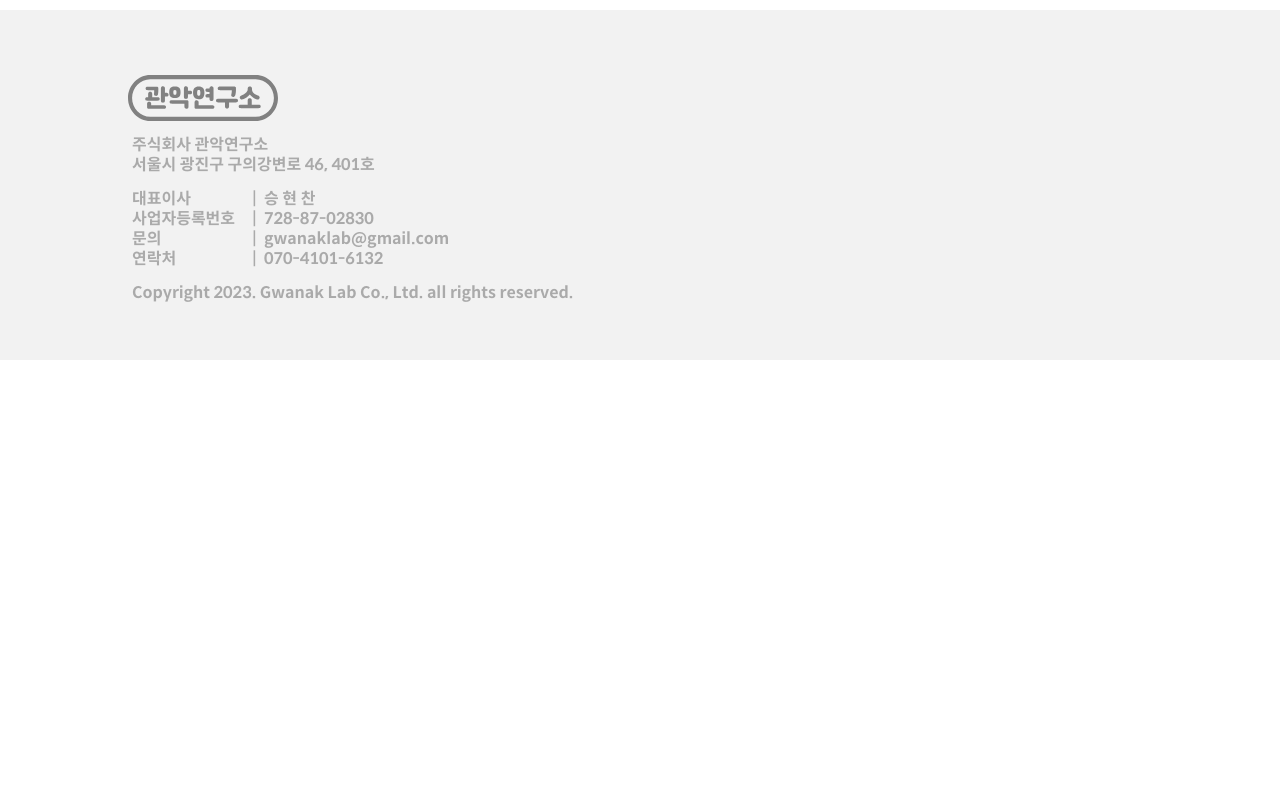
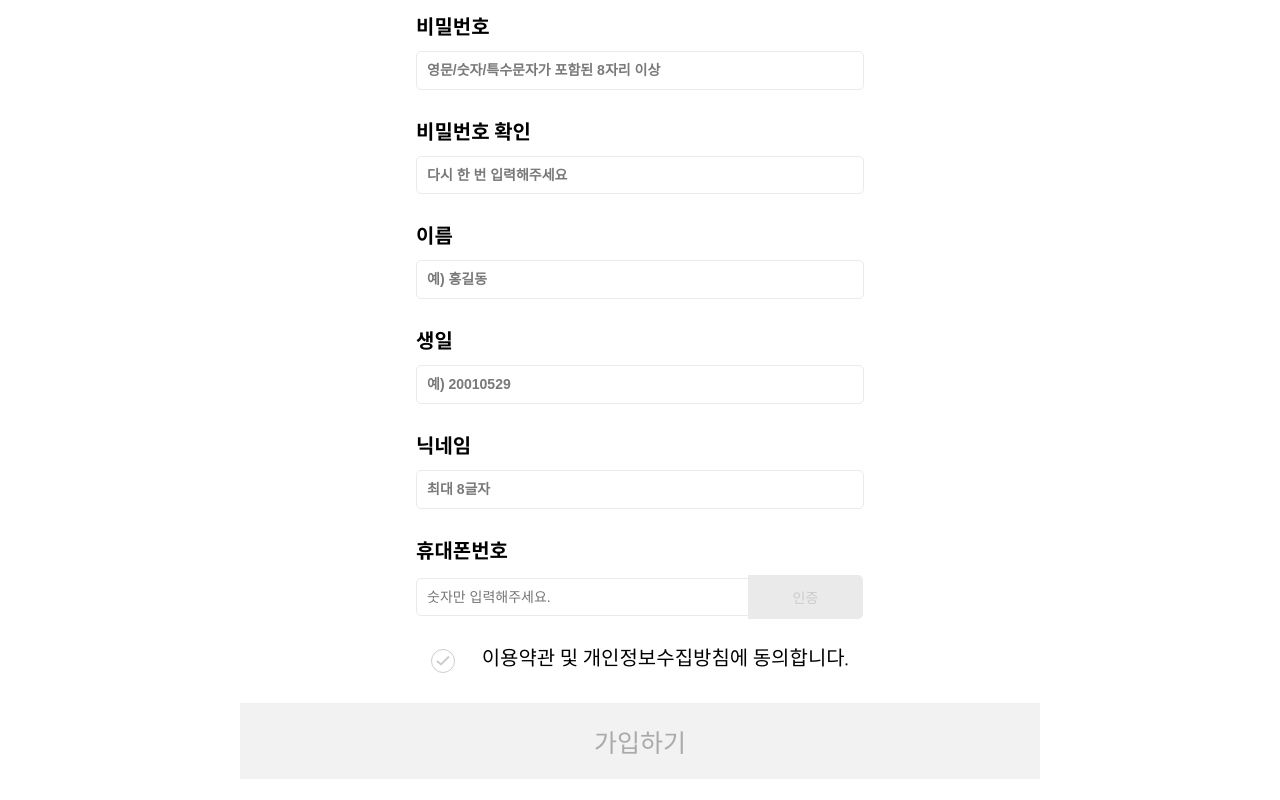
Before and after one commit to GwanakLaboratory/gwanak-web-dev, a React (Vite) app: page /signup in a window 1280 px wide. Shown: the part 440-1240 px from the top of the page. Before the commit the page ends 800 px from the top, so only its background shows below. Built offline with nearby package versions, Linux system fonts and the light colour scheme; no server answers.

Commit message:
feat: 회원가입 페이지 개발

```diff
--- a/src/pages/auth/signup/SignUp.tsx
+++ b/src/pages/auth/signup/SignUp.tsx
@@ -1,4 +1,139 @@
+import Checkbox from '../../../components/common/Checkbox';
+import Text from '../../../components/common/Text';
+import DescriptionBox from '../../../components/feature/DescriptionBox';
+import useSignUpForm from '../../../hooks/form/useSignup';
+import { S } from './style';
+
 const SignUpPage = () => {
-  return <p>SignUpPage</p>;
+  const {
+    register,
+    errors,
+    handleSubmit,
+    onSubmitHandler,
+    verificationButtonHandler,
+    certId,
+    userValid,
+    signupButtonFlag,
+    validateButtonFlag,
+  } = useSignUpForm();
+  return (
+    <>
+      <DescriptionBox title="회원가입" />
+      <S.SignupContainer onSubmit={handleSubmit(onSubmitHandler)}>
+        <S.InputContainer>
+          <Text typograph="lg_bold" color="Black">
+            이메일
+          </Text>
+          <S.SignUpInput
+            {...register('email')}
+            type="email"
+            placeholder="이메일 주소를 입력해주세요"
+          />
+          {errors.email && <p>{errors.email.message}</p>}
+        </S.InputContainer>
+        <S.InputContainer>
+          <Text typograph="lg_bold" color="Black">
+            비밀번호
+          </Text>
+          <S.SignUpInput
+            {...register('password')}
+            type="password"
+            placeholder="영문/숫자/특수문자가 포함된 8자리 이상"
+          />
+          {errors.password && <p>{errors.password.message}</p>}
+        </S.InputContainer>
+        <S.InputContainer>
+          <Text typograph="lg_bold" color="Black">
+            비밀번호 확인
+          </Text>
+          <S.SignUpInput
+            {...register('passwordConfirm')}
+            type="password"
+            placeholder="다시 한 번 입력해주세요"
+          />
+          {errors.passwordConfirm && <p>{errors.passwordConfirm.message}</p>}
+        </S.InputContainer>
+        <S.InputContainer>
+          <Text typograph="lg_bold" color="Black">
+            이름
+          </Text>
+          <S.SignUpInput
+            {...register('username')}
+            type="text"
+            placeholder="예) 홍길동"
+          />
+          {errors.username && <p>{errors.username.message}</p>}
+        </S.InputContainer>
+        <S.InputContainer>
+          <Text typograph="lg_bold" color="Black">
+            생일
+          </Text>
+          <S.SignUpInput
+            {...register('birthday')}
+            type="text"
+            placeholder="예) 20010529"
+          />
+          {errors.birthday && <p>{errors.birthday.message}</p>}
+        </S.InputContainer>
+        <S.InputContainer>
+          <Text typograph="lg_bold" color="Black">
+            닉네임
+          </Text>
+          <S.SignUpInput
+            {...register('nickname')}
+            type="text"
+            placeholder="최대 8글자"
+          />
+          {errors.nickname && <p>{errors.nickname.message}</p>}
+        </S.InputContainer>
+        <S.InputContainer>
+          <Text typograph="lg_bold" color="Black">
+            휴대폰번호
+          </Text>
+          <S.InputWrapper>
+            <S.horizontalInput
+              {...register('phoneNumber', {
+                pattern: {
+                  value: /^01([0|1|6|7|8|9])?([0-9]{3,4})?([0-9]{4})$/,
+                  message: '전화번호 형식에 맞게 입력해주세요.',
+                },
+              })}
+              name="phoneNumber"
+              type="text"
+              placeholder="숫자만 입력해주세요."
+            />
+            <S.horizontalButton
+              onClick={verificationButtonHandler}
+              disabled={userValid || !validateButtonFlag}
+              flag={validateButtonFlag && !userValid}
+            >
+              {certId ? '인증완료' : '인증'}
+            </S.horizontalButton>
+          </S.InputWrapper>
+          {!userValid && certId && (
+            <S.InputErrorStyle>
+              카카오톡에서 인증완료시 위의 인증완료 버튼을 눌러주세요.
+            </S.InputErrorStyle>
+          )}
+          {errors.phoneNumber && (
+            <S.InputErrorStyle>{errors.phoneNumber.message}</S.InputErrorStyle>
+          )}
+        </S.InputContainer>
+        <Checkbox
+          value="1"
+          label="이용약관 및 개인정보수집방침에 동의합니다."
+          {...register('agreement', { required: true })}
+          style={{ textDecoration: 'underline' }}
+        />
+        <S.LoginButton
+          type="submit"
+          flag={userValid && signupButtonFlag}
+          disabled={!userValid || !signupButtonFlag}
+        >
+          가입하기
+        </S.LoginButton>
+      </S.SignupContainer>
+    </>
+  );
 };
 export default SignUpPage;
--- a/src/pages/auth/signup/style.ts
+++ b/src/pages/auth/signup/style.ts
@@ -0,0 +1,78 @@
+import styled from '@emotion/styled';
+import Input from '../../../components/common/Input';
+
+export const S = {
+  SignupContainer: styled.form`
+    width: 100%;
+    display: flex;
+    flex-direction: column;
+    justify-content: center;
+    align-items: center;
+
+    gap: 30px;
+    margin: 50px 0px;
+  `,
+  InputContainer: styled.div`
+    display: flex;
+    flex-direction: column;
+    align-items: flex-start;
+    gap: 10px;
+    width: 35%;
+    min-width: 350px;
+  `,
+  InputWrapper: styled.div`
+    display: flex;
+    flex-direction: row;
+    justify-content: flex-start;
+    align-items: center;
+    width: 100%;
+  `,
+  InputErrorStyle: styled.p`
+    font-size: 12px;
+    color: #ff0000;
+    word-wrap: break-word;
+  `,
+
+  SignUpInput: styled(Input)`
+    border-radius: 5px;
+    border: 1px solid #eaeaea;
+    padding: 10px;
+    font-size: 1.4rem;
+    width: 100%;
+    outline: none;
+  `,
+
+  horizontalInput: styled.input`
+    border-radius: 5px 0px 0px 5px;
+    border: 1px solid #eaeaea;
+    padding: 10px 10px;
+    font-size: 14px;
+    vertical-align: middle;
+    width: 100%;
+    outline: none;
+  `,
+
+  horizontalButton: styled.button<{ flag: boolean }>`
+    font-size: 14px;
+    width: 140px;
+    border: none;
+    padding: 12px 24px;
+    border-radius: 0px 5px 5px 0px;
+    background: ${(props) => (props.flag ? '#474747' : '#eaeaea')};
+    transform: translateX(-1px);
+    color: ${(props) => (props.flag ? '#fff' : '#ccc')};
+    cursor: pointer;
+  `,
+  LoginButton: styled.button<{ flag: boolean }>`
+    width: 100%;
+    max-width: 800px;
+    background-color: ${(props) => (props.flag ? '#474747' : '#f2f2f2')};
+    color: ${(props) => (props.flag ? '#ffffff' : '#aaaaaa')};
+    font-size: 2.5rem;
+    text-align: center;
+    padding: 20px 0px;
+    border: none;
+
+    cursor: pointer;
+  `,
+};
```
